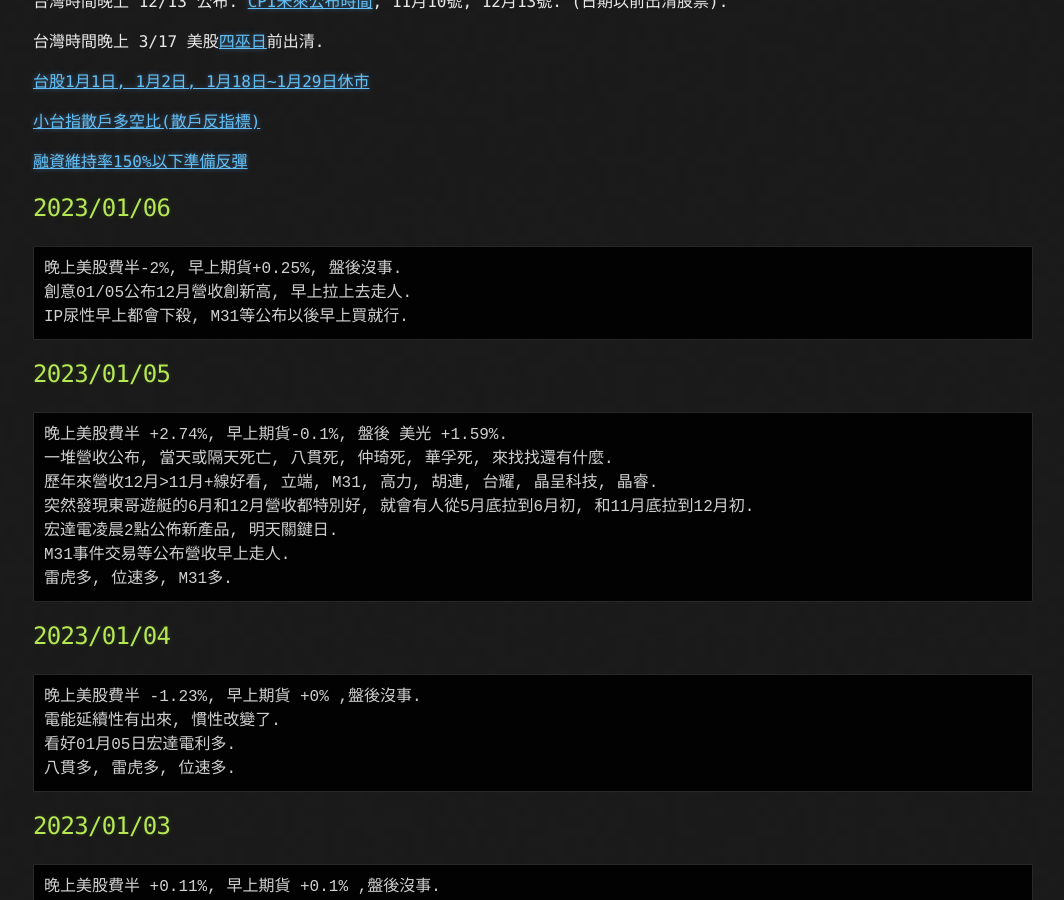
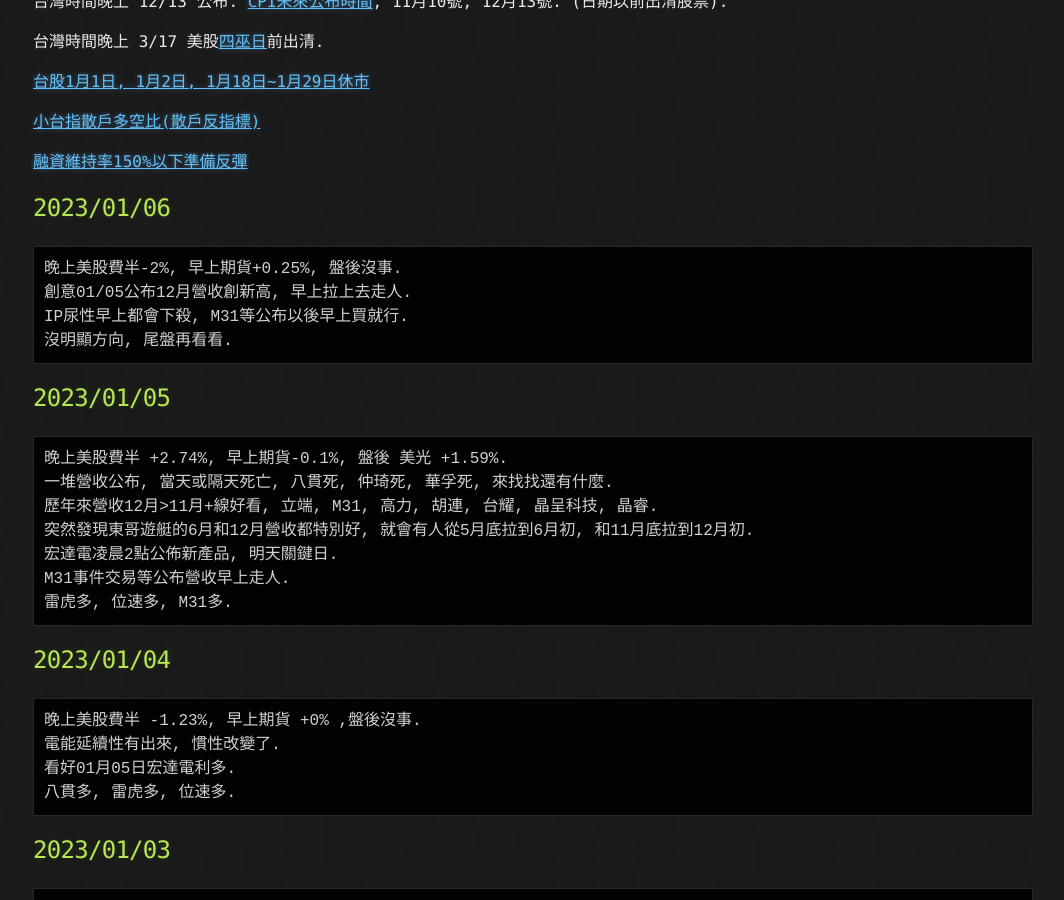
Before and after one commit to lepg5487/Stock_God, a Jekyll site: the page built from index.md, in a window 1280 px wide and 900 px high, scrolled down 428 px. Shown: the whole window, without its empty margins (107-1171 px from the left). Built offline with Jekyll 4.4.1, drawn with Linux system fonts in a browser that asks for light colours; our own code applies the rules of GitHub Pages for plain Markdown files.

Commit message:
Update index.md

````diff
--- a/index.md
+++ b/index.md
@@ -25,6 +25,7 @@
 晚上美股費半-2%, 早上期貨+0.25%, 盤後沒事.
 創意01/05公布12月營收創新高, 早上拉上去走人.
 IP尿性早上都會下殺, M31等公布以後早上買就行.
+沒明顯方向, 尾盤再看看.
 ```
 
 ## 2023/01/05
````
